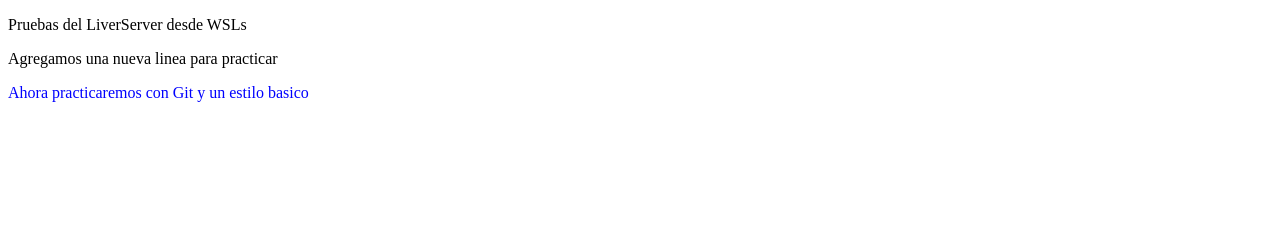
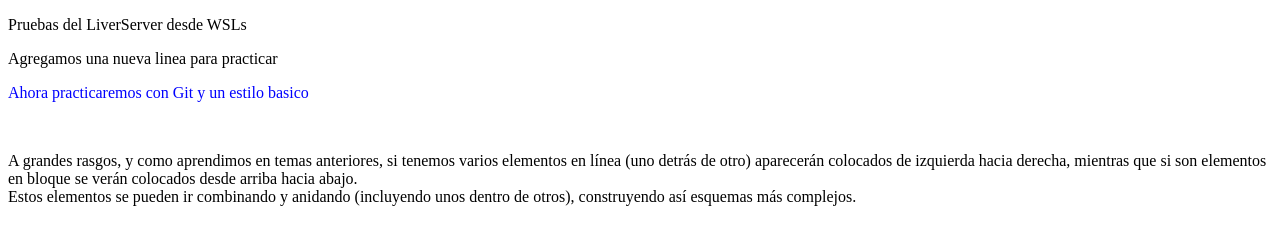
Before and after one commit to mifannt/demoPreworkCurso, a plain HTML site: page index.html in a window 1280 px wide. Drawn offline with Linux system fonts and the light colour scheme.

Commit message:
Se agrego parrafo de css

```diff
--- a/index.html
+++ b/index.html
@@ -15,6 +15,13 @@
     <p>Pruebas del LiverServer desde WSLs</p>
     <p>Agregamos una nueva linea para practicar</p>
     <p id="Git">Ahora practicaremos con Git y un estilo basico</p>
+    <br>
+    <p>A grandes rasgos, y como aprendimos en temas anteriores,
+       si tenemos varios elementos en línea (uno detrás de otro)
+       aparecerán colocados de izquierda hacia derecha, mientras
+       que si son elementos en bloque se verán colocados desde arriba hacia abajo. <br>
+       Estos elementos se pueden ir combinando y anidando (incluyendo unos dentro de otros),
+       construyendo así esquemas más complejos.</p>
 
 </body>
 </html>
```
